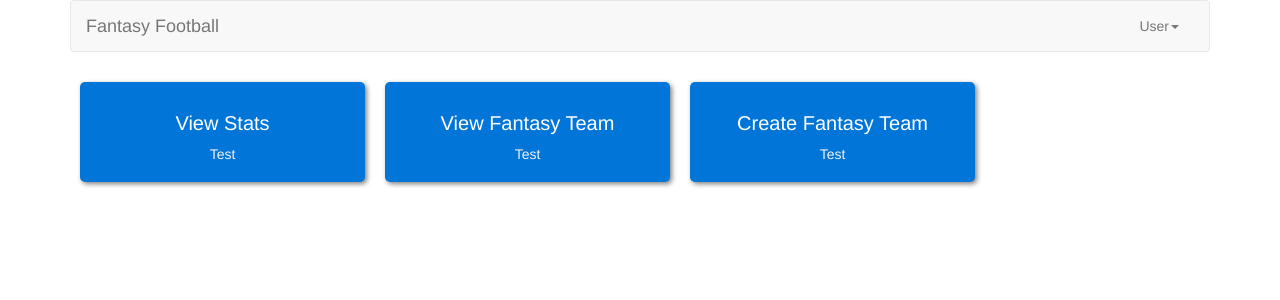
After one commit to tlentz/CIS560-Fantasy-Football, a PHP site: page / in a window 1280 px wide. The commit adds this page. Shown: the top 300 px of the page. Run offline with PHP 8.4, Linux system fonts and the light colour scheme; data that the repository does not hold is empty; some libraries are stand-ins or nearby versions.

Commit message:
Additional index and fantasy changes

```diff
--- /dev/null
+++ b/commonFunctions.php
@@ -0,0 +1,11 @@
+<?php
+function r2a($r)
+{
+    $a = array();
+    while($row = mysqli_fetch_assoc($r))
+    {
+        $a[] = $row;
+    }
+    return $a;
+}
+?>
--- a/header.php
+++ b/header.php
@@ -1,5 +1,6 @@
 <?php
 session_start();
+include('commonFunctions.php');
 $mysqli = new mysqli("mysql.cis.ksu.edu", "markloev", "pcEkhG5B5kg8XExJ%RD", "markloev");
 ?>
 <html lang="en">
@@ -12,6 +13,9 @@ $mysqli = new mysqli("mysql.cis.ksu.edu", "markloev", "pcEkhG5B5kg8XExJ%RD", "ma
     <script src="https://ajax.googleapis.com/ajax/libs/jquery/3.1.1/jquery.min.js"></script>
     <!-- Latest compiled JavaScript -->
     <script src="https://maxcdn.bootstrapcdn.com/bootstrap/3.3.7/js/bootstrap.min.js"></script>
+    <link rel="stylesheet" href="https://cdn.datatables.net/1.10.12/css/jquery.dataTables.min.css">
+    <script src="https://code.jquery.com/jquery-1.12.3.js"></script>
+    <script src="https://cdn.datatables.net/1.10.12/js/jquery.dataTables.min.js"></script>
   </head>
   <body>
     <div class="container">
@@ -25,7 +29,7 @@ $mysqli = new mysqli("mysql.cis.ksu.edu", "markloev", "pcEkhG5B5kg8XExJ%RD", "ma
               <span class="icon-bar"></span>
               <span class="icon-bar"></span>
             </button>
-            <a class="navbar-brand" href="#">Fantasy Football</a>
+            <a class="navbar-brand" href="index.php">Fantasy Football</a>
           </div>
 
           <!-- Collect the nav links, forms, and other content for toggling -->
--- /dev/null
+++ b/index.css
@@ -0,0 +1,28 @@
+.tile{
+	width: 250px;
+	height: 100px;
+	background-color: #0275d8;
+	padding: 10px;
+	display: inline;
+	border: solid 3 black;
+	margin: 10px;
+	border-radius: 5px;
+	box-shadow: 2px 2px 5px grey;
+	text-align: center;
+	position: relative;
+	color: #f2f2f2;
+}
+
+.tile:hover{
+	filter: brightness(120%);
+	cursor: pointer;
+}
+
+a:hover{
+	text-decoration: none;
+}
+
+.whiteText{
+	color: white;
+	font-size: 20px;
+}
--- /dev/null
+++ b/index.php
@@ -0,0 +1,29 @@
+<link rel="stylesheet" href="index.css">
+<?php
+include('header.php');
+?>
+
+<div class="tile col-md-3">
+    <h3 class="whiteText" id="viewStat">View Stats</h3>
+	  <p>Test</p>
+</div>
+<div class="tile col-md-3">
+    <h3 class="whiteText" id="viewFantasy">View Fantasy Team</h3>
+    <p>Test</p>
+</div>
+<div class="tile col-md-3">
+    <h3 class="whiteText" id="createFantasy">Create Fantasy Team</h3>
+    <p>Test</p>
+</div>
+
+<?php
+
+include('footer.php');
+?>
+
+<script>
+  $(".tile").click(function(){
+    id = $(this).children("h3").attr('id') + ".php";
+    window.location.href= id;
+  });
+</script>
```
Also changed, not shown: createFantasy.php (added, +48 -0 lines), login.php (+0 -10 lines), test.php (deleted, +0 -29 lines), viewFantasy.php (added, +8 -0 lines), viewStats.php (added, +8 -0 lines).
